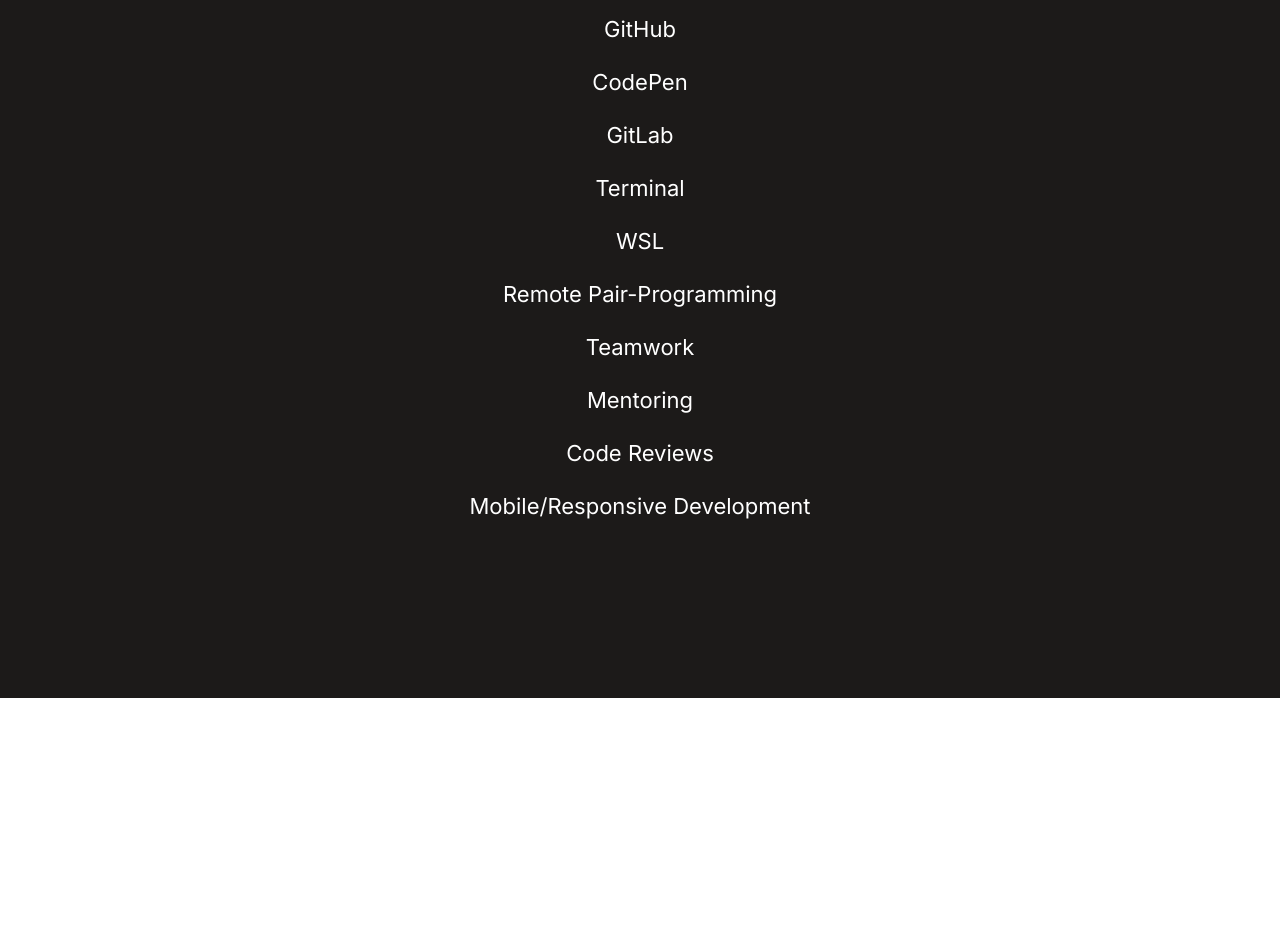
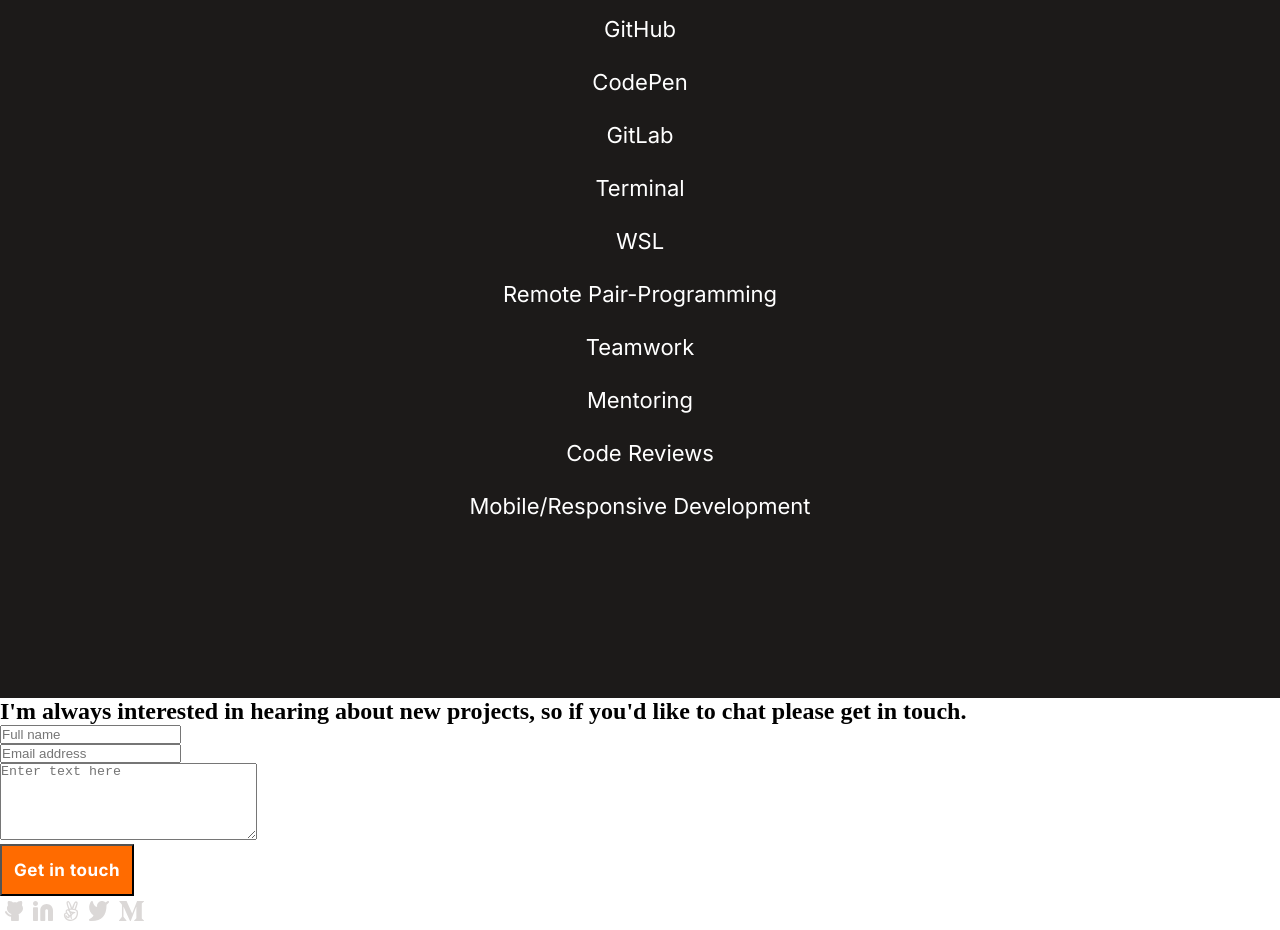
Before and after one commit to ZeenatLawal/Portfolio-Contact-Form, a plain HTML site: page index.html in a window 1280 px wide. Shown: the part 6009-6939 px from the top of the page. Before the commit the page ends 6707 px from the top, so only its background shows below. Drawn offline with Linux system fonts and the light colour scheme.

Commit message:
Add footer section with contact form

```diff
--- a/index.html
+++ b/index.html
@@ -290,6 +290,88 @@
         </div>
       </div>
     </main>
+    <footer>
+      <section class="contact">
+        <h2>I'm always interested in hearing about new projects, so if you'd like to chat please get in touch.</h2>
+        <form class="form">
+          <div>
+            <input type="text" id="name" name="name" placeholder="Full name" />
+          </div>
+          <div>
+            <input type="email" id="email" name="email" placeholder="Email address" />
+          </div>
+          <div>
+            <textarea name="message" id="message" cols="30" rows="5" placeholder="Enter text here"></textarea>
+          </div>
+          <div class="submit">
+            <button type="submit" class="link">Get in touch</button>
+          </div>
+        </form>
+        <p class="dash"></p>
+        <div class="social">
+          <a
+            class="social-link"
+            href="https://github.com/SpaYco"
+            target="_blank"
+            rel="noreferrer noopener"
+          >
+            <img
+              class="social-icon"
+              src="./media/svg/github.svg"
+              alt="GitHub Icon"
+            />
+          </a>
+          <a
+            class="social-link"
+            href="https://www.linkedin.com/in/spayco"
+            target="_blank"
+            rel="noreferrer noopener"
+          >
+            <img
+              class="social-icon"
+              src="./media/svg/linkedin.svg"
+              alt="LinkedIn Icon"
+            />
+          </a>
+          <a
+            class="social-link"
+            href="https://angel.co/spayco"
+            target="_blank"
+            rel="noreferrer noopener"
+          >
+            <img
+              class="social-icon"
+              src="./media/svg/angel.svg"
+              alt="AngelList Icon"
+            />
+          </a>
+          <a
+            class="social-link"
+            href="https://twitter.com/iSpaYco"
+            target="_blank"
+            rel="noreferrer noopener"
+          >
+            <img
+              class="social-icon"
+              src="./media/svg/twitter.svg"
+              alt="Twitter Icon"
+            />
+          </a>
+          <a
+            class="social-link"
+            href="https://spayco.medium.com/"
+            target="_blank"
+            rel="noreferrer noopener"
+          >
+            <img
+              class="social-icon"
+              src="./media/svg/medium.svg"
+              alt="Medium Icon"
+            />
+          </a>
+        </div>
+      </section>
+    </footer>
 
     <script
       src="https://kit.fontawesome.com/e966a3bd22.js"
```
